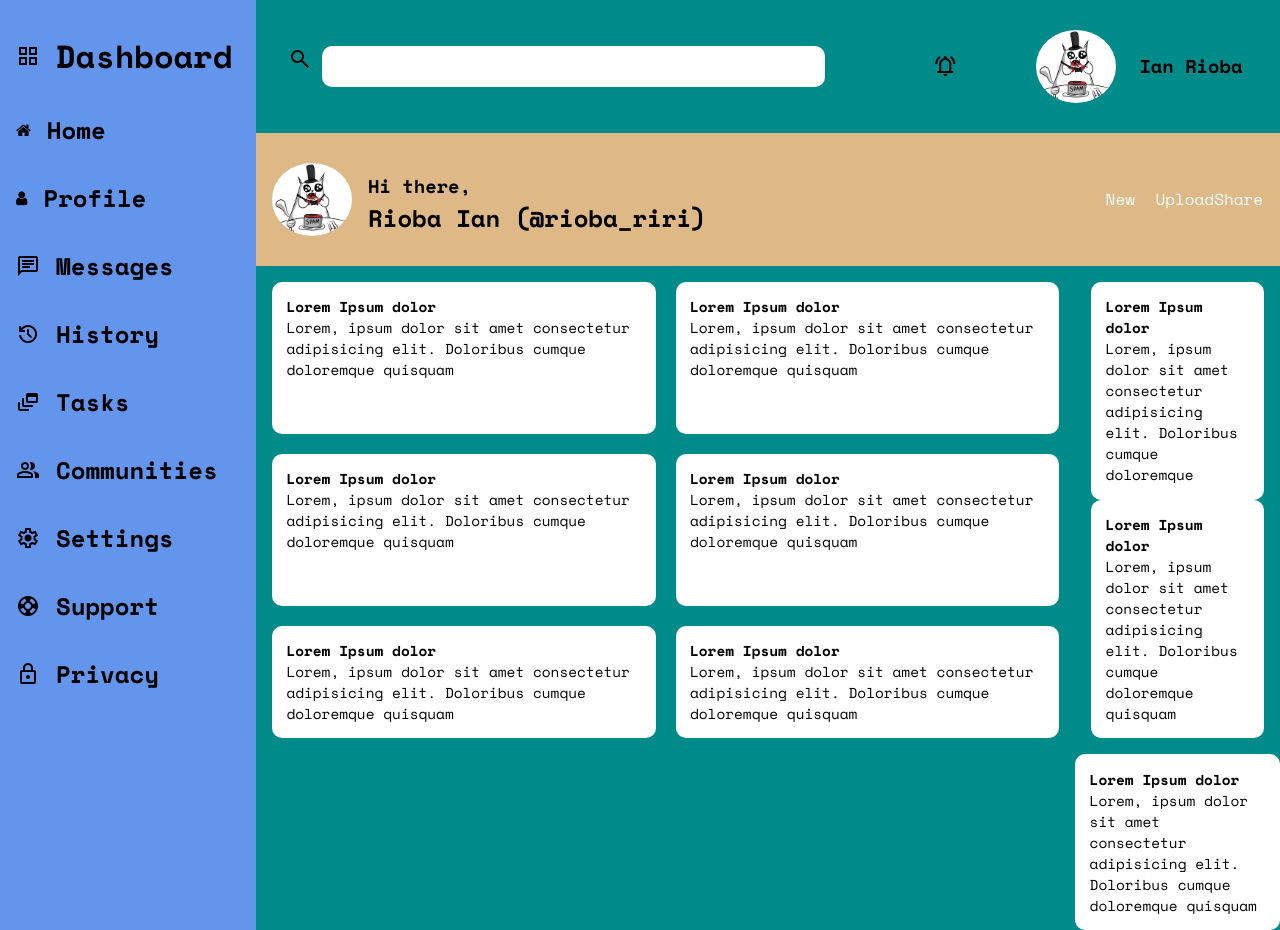
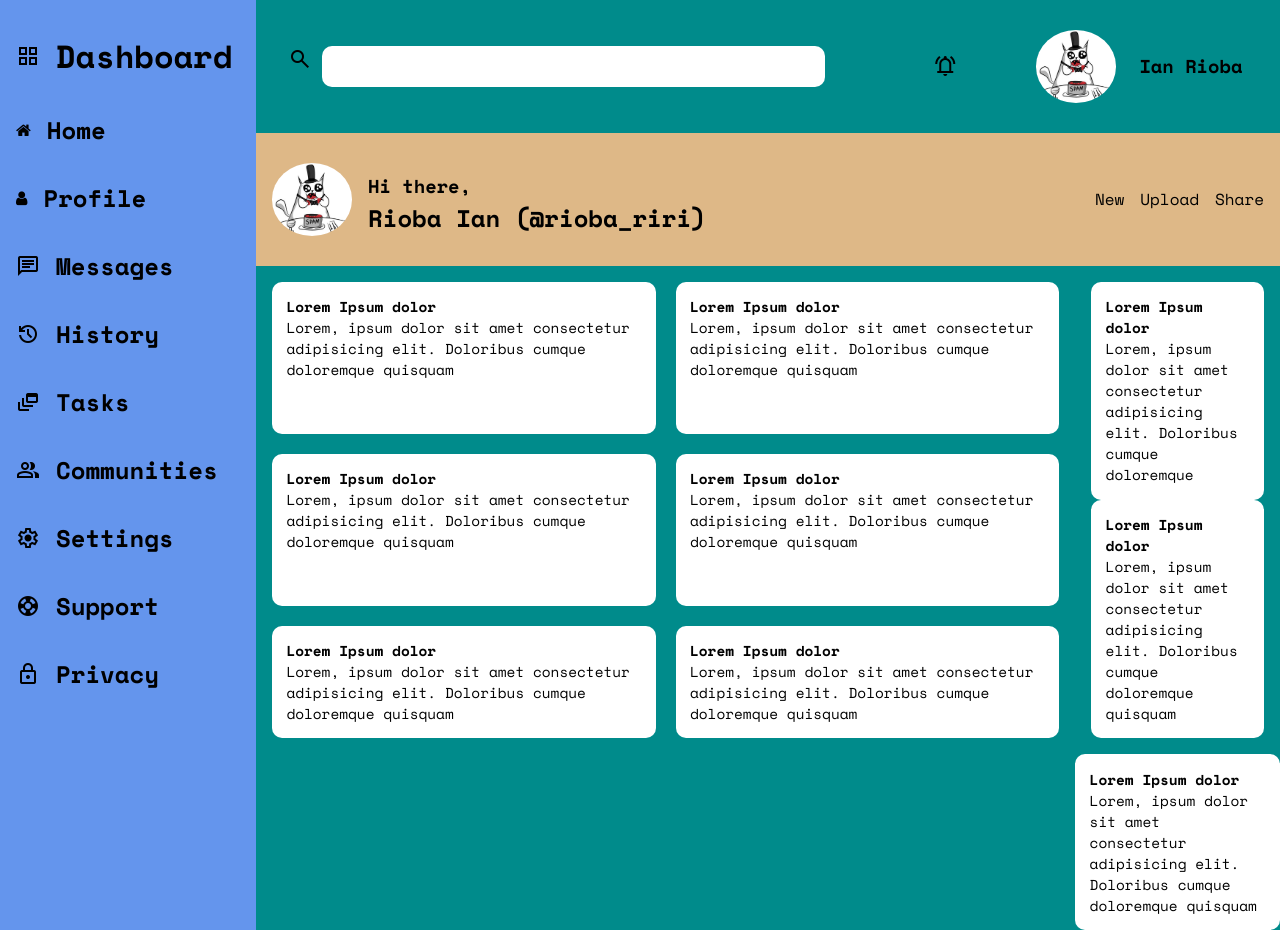
Before and after one commit to Rioba-Ian/DashboardProject, a plain HTML site: page index.html in a window 1280 px wide. Drawn offline with nearby package versions, Linux system fonts and the light colour scheme; a web font is replaced by a local one.

Commit message:
header bg color, navbar link colors

```diff
--- a/style.css
+++ b/style.css
@@ -112,6 +112,12 @@ input {
     display: grid;
     grid-template-columns: repeat(3, 1fr);
     align-items: center;
+    gap: 1rem;
+
+}
+
+.navbar a {
+    color: black;
 }
 
 .profile {
```
